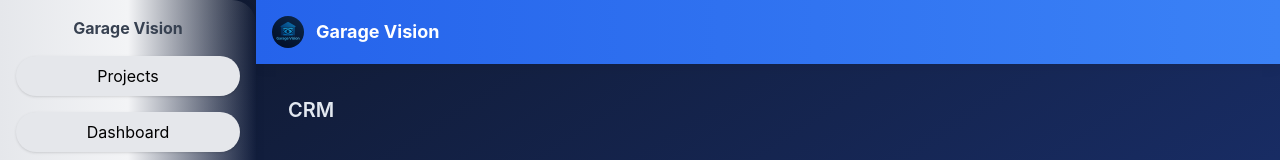
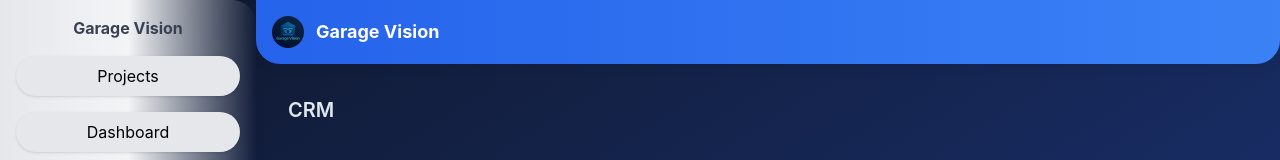
Before and after one commit to Clubmd24/garage, a Next.js app: page /office/crm in a window 1280 px wide. Shown: the top 160 px of the page. Built offline with nearby package versions, Linux system fonts and the light colour scheme; no server answers.

Commit message:
style: round header and update logout button

```diff
--- a/components/Header.js
+++ b/components/Header.js
@@ -16,7 +16,7 @@ export function Header() {
     }
   }
   return (
-    <header className="bg-gradient-to-r from-blue-600 to-blue-500 text-white p-4 flex justify-between items-center shadow-lg">
+    <header className="bg-gradient-to-r from-blue-600 to-blue-500 text-white p-4 flex justify-between items-center shadow-lg rounded-b-3xl">
       <div className="flex items-center space-x-3">
         <img src="/logo.png" alt="Garage Vision Logo" className="w-8 h-8 rounded-full" />
         <span className="font-bold text-lg">Garage Vision</span>
@@ -24,7 +24,10 @@ export function Header() {
       {user && (
         <div className="flex items-center space-x-4">
           <span>{user.username}</span>
-          <button onClick={handleLogout} className="underline">
+          <button
+            onClick={handleLogout}
+            className="bg-gray-200 text-red-600 rounded-full px-4 py-2 shadow hover:bg-gray-300"
+          >
             Logout
           </button>
         </div>
```
